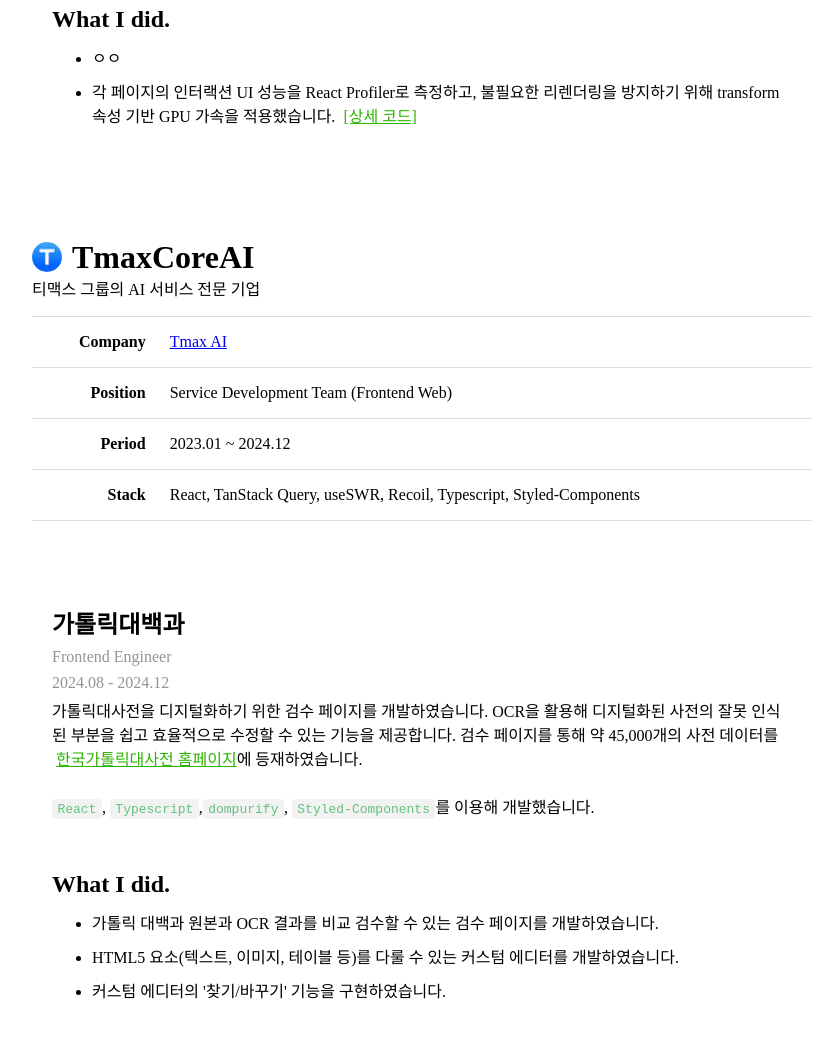
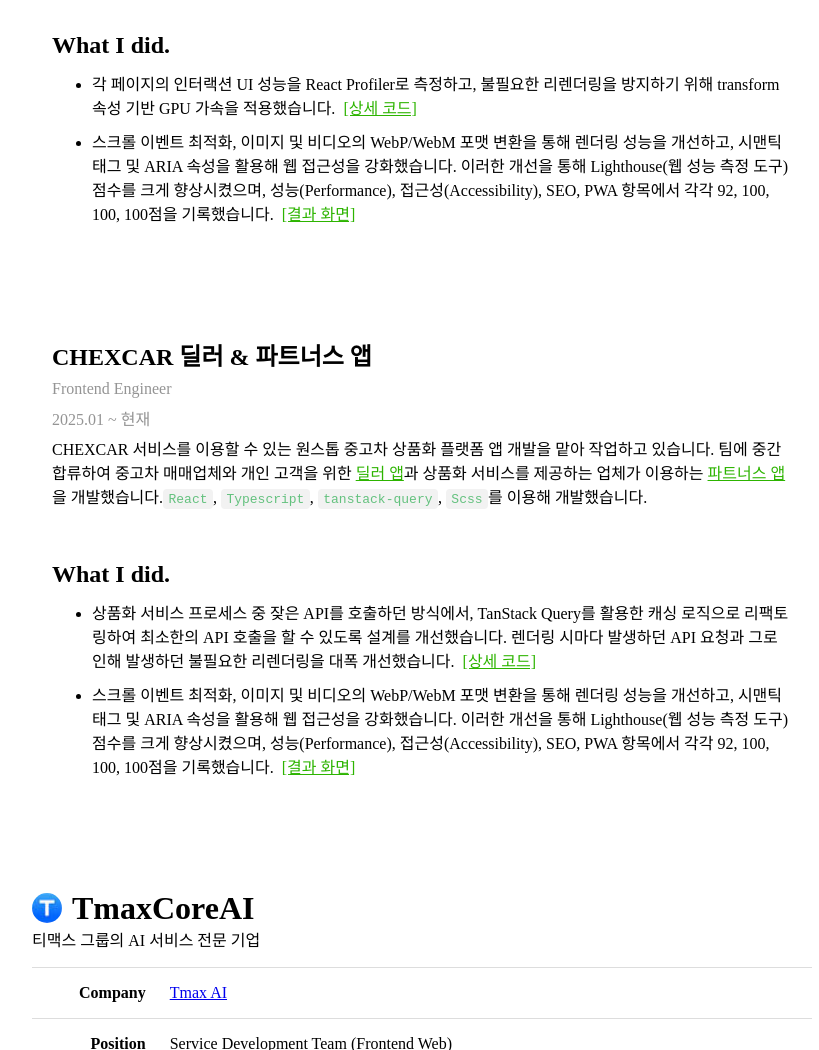
Before and after one commit to flip-404/taeseong-site, a Gatsby site: page /about in a window 1280 px wide. Shown: the part 2920-3970 px from the top of the page, without its empty margins (218-1037 px from the left). Built offline with nearby package versions, Linux system fonts and the light colour scheme; Gatsby itself is replaced by a stand-in of ours; some packages are replaced by stand-ins of ours.

Commit message:
feat: about 수정

```diff
--- a/src/components/about/Experiences/CHEXCAR.tsx
+++ b/src/components/about/Experiences/CHEXCAR.tsx
@@ -3,6 +3,7 @@
 import ChexcarLogo from "../../../images/chexcar_logo.png";
 import CHEXCARHomePage from "./Projects/CHEXCAR_HomePage";
 import CHEXCARNova from "./Projects/CHEXCAR_Nova";
+import CHEXCARApp from "./Projects/CHEXCAR_APP";
 
 const CHEXCAR = () => {
   return (
@@ -36,15 +37,14 @@
         <RowWrapper>
           <T_Key>Stack</T_Key>
           <T_Value>
-            React, TanStack Query, Jotai, Typescript, ShadCN, Tailwindcss,
+            Next, React, TanStack Query, Jotai, Typescript, ShadCN, Tailwindcss,
             Storybook
           </T_Value>
         </RowWrapper>
       </CustomTable>
       <CHEXCARNova />
       <CHEXCARHomePage />
-      {/* 홈페이지 앱 */}
-      {/* 파트너스 앱 */}
+      <CHEXCARApp/>
     </CompanySection>
   );
 };
--- /dev/null
+++ b/src/components/about/Experiences/Projects/CHEXCAR_APP.tsx
@@ -0,0 +1,60 @@
+import { ExternalLink, InternalLink } from "../../../molecules/Links";
+import {
+  CodeBlock,
+  Description,
+  Detail,
+  Label,
+  ProjectContainer,
+} from "./styles";
+
+const CHEXCARApp = () => {
+  return (
+    <ProjectContainer>
+      <Label>CHEXCAR 딜러 & 파트너스 앱</Label>
+      <Detail>Frontend Engineer</Detail>
+          <Detail>2025.01 ~ 현재</Detail>
+
+          <Description>
+             CHEXCAR 서비스를 이용할 수 있는 원스톱 중고차 상품화 플랫폼 앱 개발을 맡아 작업하고 있습니다. 팀에 중간 합류하여 중고차 매매업체와 개인 고객을 위한   <ExternalLink
+          href="https://play.google.com/store/apps/details?id=kr.co.chexcar.dealer"
+          onClick={(event) => {
+            event.preventDefault();
+            window.open("https://play.google.com/store/apps/details?id=kr.co.chexcar.dealer", "_blank");
+          }}
+        >
+          딜러 앱
+        </ExternalLink>과 상품화 서비스를 제공하는 업체가 이용하는 <ExternalLink
+          href="https://play.google.com/store/apps/details?id=kr.co.chexcar.partners"
+          onClick={(event) => {
+            event.preventDefault();
+            window.open("https://play.google.com/store/apps/details?id=kr.co.chexcar.partners", "_blank");
+          }}
+        >
+          파트너스 앱
+        </ExternalLink>을 개발했습니다.
+        <CodeBlock>React</CodeBlock>, <CodeBlock>Typescript</CodeBlock>,&nbsp;
+        <CodeBlock>tanstack-query</CodeBlock>, <CodeBlock>Scss</CodeBlock>를
+        이용해 개발했습니다.
+      </Description>
+      <Description>
+        <Label>What I did.</Label>
+        <ul>
+            <li>
+            상품화 서비스 프로세스 중 잦은 API를 호출하던 방식에서, TanStack Query를 활용한 캐싱 로직으로 리팩토링하여 최소한의 API 호출을 할 수 있도록 설계를 개선했습니다. 렌더링 시마다 발생하던 API 요청과 그로인해 발생하던 불필요한 리렌더링을 대폭 개선했습니다. &nbsp;
+            <InternalLink href="/">
+              [상세 코드]
+            </InternalLink>
+          </li>
+          <li>
+          스크롤 이벤트 최적화, 이미지 및 비디오의 WebP/WebM 포맷 변환을 통해 렌더링 성능을 개선하고, 시맨틱 태그 및 ARIA 속성을 활용해 웹 접근성을 강화했습니다. 이러한 개선을 통해 Lighthouse(웹 성능 측정 도구) 점수를 크게 향상시켰으며, 성능(Performance), 접근성(Accessibility), SEO, PWA 항목에서 각각 92, 100, 100, 100점을 기록했습니다. &nbsp;
+            <InternalLink href="/">
+              [결과 화면]
+            </InternalLink>
+          </li>
+        </ul>
+      </Description>
+    </ProjectContainer>
+  );
+};
+
+export default CHEXCARApp;
--- a/src/components/about/Experiences/Projects/CHEXCAR_HomePage.tsx
+++ b/src/components/about/Experiences/Projects/CHEXCAR_HomePage.tsx
@@ -29,7 +29,7 @@
         92점을 기록하였으며, 현재도 꾸준한 업데이트를 통해 성능을 개선하고
         있습니다. 또한, CI/CD 환경을 직접 설정하여 배포 자동화까지
         구현하였습니다.
-        <br />
+          <br/>
         <CodeBlock>Next</CodeBlock>, <CodeBlock>Typescript</CodeBlock>,&nbsp;
         <CodeBlock>emotion</CodeBlock>, <CodeBlock>vanilla-extract</CodeBlock>을
         이용해 개발했습니다.
@@ -37,15 +37,19 @@
       <Description>
         <Label>What I did.</Label>
         <ul>
-              <li>
-ㅇㅇ
-          </li>
           <li>
             각 페이지의 인터랙션 UI 성능을 React Profiler로 측정하고, 불필요한 리렌더링을 방지하기 위해 transform 속성 기반 GPU 가속을 적용했습니다. &nbsp;
             <InternalLink href="/">
               [상세 코드]
             </InternalLink>
             {/* https://velog.io/@flip_404/%EC%B2%B4%EC%B9%B4-%ED%99%88%ED%8E%98%EC%9D%B4%EC%A7%80-%EB%A6%AC%EB%A0%8C%EB%8D%94%EB%A7%81-%ED%9A%9F%EC%88%98-%EC%B8%A1%EC%A0%95 */}
+          </li>
+
+          <li>
+          스크롤 이벤트 최적화, 이미지 및 비디오의 WebP/WebM 포맷 변환을 통해 렌더링 성능을 개선하고, 시맨틱 태그 및 ARIA 속성을 활용해 웹 접근성을 강화했습니다. 이러한 개선을 통해 Lighthouse(웹 성능 측정 도구) 점수를 크게 향상시켰으며, 성능(Performance), 접근성(Accessibility), SEO, PWA 항목에서 각각 92, 100, 100, 100점을 기록했습니다. &nbsp;
+            <InternalLink href="/">
+              [결과 화면]
+            </InternalLink>
           </li>
         </ul>
       </Description>
--- a/src/components/about/Experiences/Projects/CHEXCAR_Nova.tsx
+++ b/src/components/about/Experiences/Projects/CHEXCAR_Nova.tsx
@@ -28,9 +28,9 @@
         <ul>
 
           <li>
-            프로젝트 초기 세팅을 담당하여 개발 환경을 구축하고, commitlint와 husky를 적용해 일관된 커밋 규칙을 설정했습니다.
+            초기 프로젝트 세팅을 담당하여 개발 환경을 구축하고, commitlint와 husky를 적용해 일관된 커밋 메시지 규칙을 설정했습니다. 또한, TeamCity를 활용해 CI/CD 파이프라인을 구축하여 배포 자동화 및 버전 관리 프로세스를 구축했습니다.
           </li>
-          <li>라우팅 구조와 상태 관리 전략을 포함한 전반적인 프론트엔드 아키텍처를 설계했습니다. 또한 RBAC 방식을 통해 사용자 권한에 따라 페이지 접근을 제어하는 권한 관리 기능을 구현하여, 보안성과 사용성을 동시에 강화했습니다. &nbsp;
+          <li>라우팅 구조와 상태 관리 전략을 포함한 전반적인 프론트엔드 아키텍처를 설계했습니다. RBAC(Role-Based Access Control) 방식으로 사용자 권한에 따라 페이지 접근을 제어하고, <CodeBlock>Next.js</CodeBlock>의 middleware와 클라이언트 사이드 재검증을 통해 보안성과 사용성을 동시에 강화했습니다.  &nbsp;
             <InternalLink href="/blog/2025/Next.js로%20권한%20기반%20접근%20제어(RBAC)%20구축하기/">
               [관련 포스트]
             </InternalLink></li>
```
